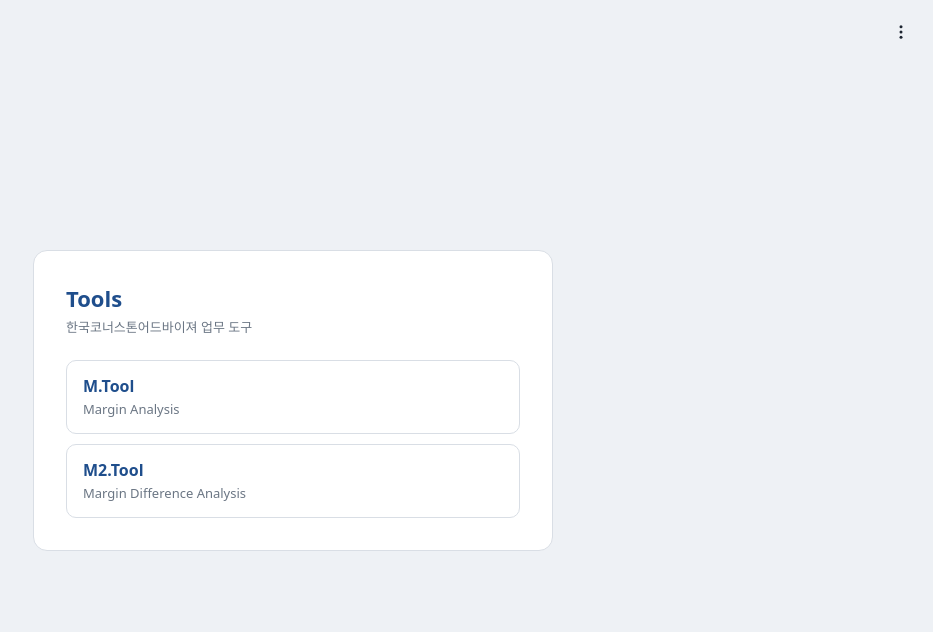
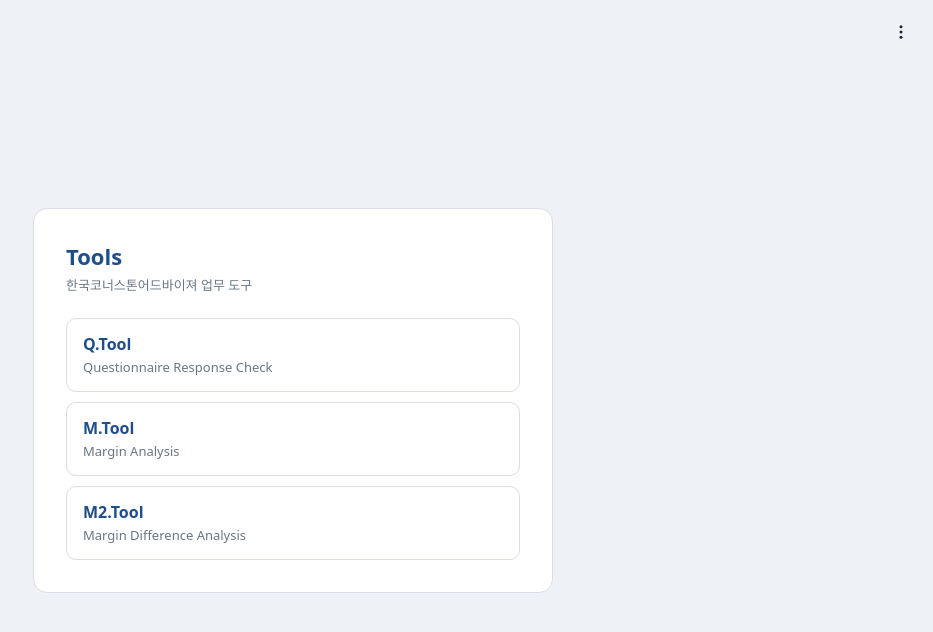
Before and after one commit to kornerstonekorea/kornerstonekorea.github.io, a plain HTML site: page index.html in a window 1280 px wide. Shown: the whole page, without its empty margins (347-1280 px from the left). Drawn offline with Linux system fonts and the light colour scheme.

Commit message:
Q.Tool 링크 추가 (M.Tool 위)

```diff
--- a/index.html
+++ b/index.html
@@ -65,6 +65,9 @@ var THEME_KEYS = ["tools.theme", "mtool.theme", "m2tool.theme"];
 <main class="box">
   <h1>Tools</h1>
   <p class="brand">한국코너스톤어드바이져 업무 도구</p>
+  <a class="tool" href="/qtool/">
+    <div><b>Q.Tool</b><span>Questionnaire Response Check</span></div>
+  </a>
   <a class="tool" href="/mtool/">
     <div><b>M.Tool</b><span>Margin Analysis</span></div>
   </a>
```
